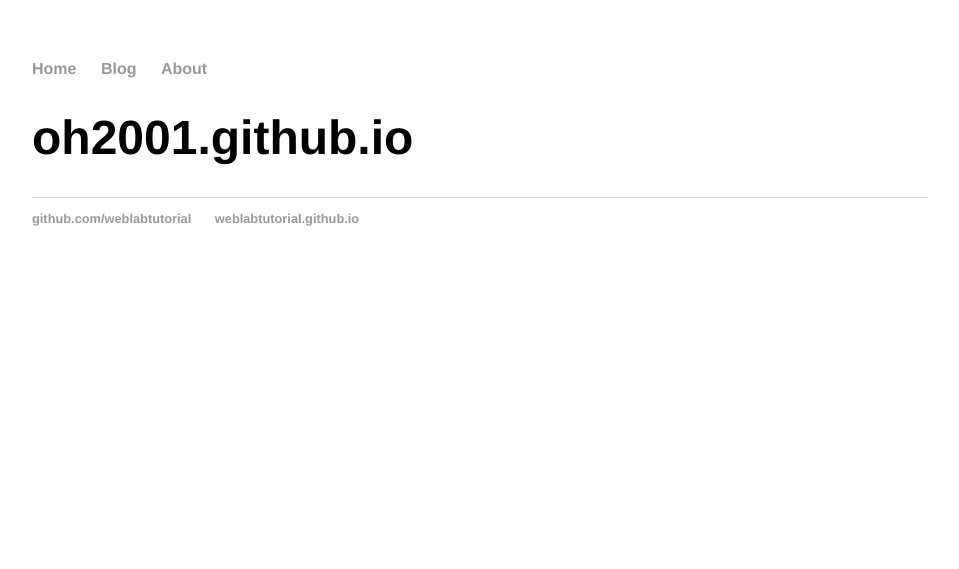
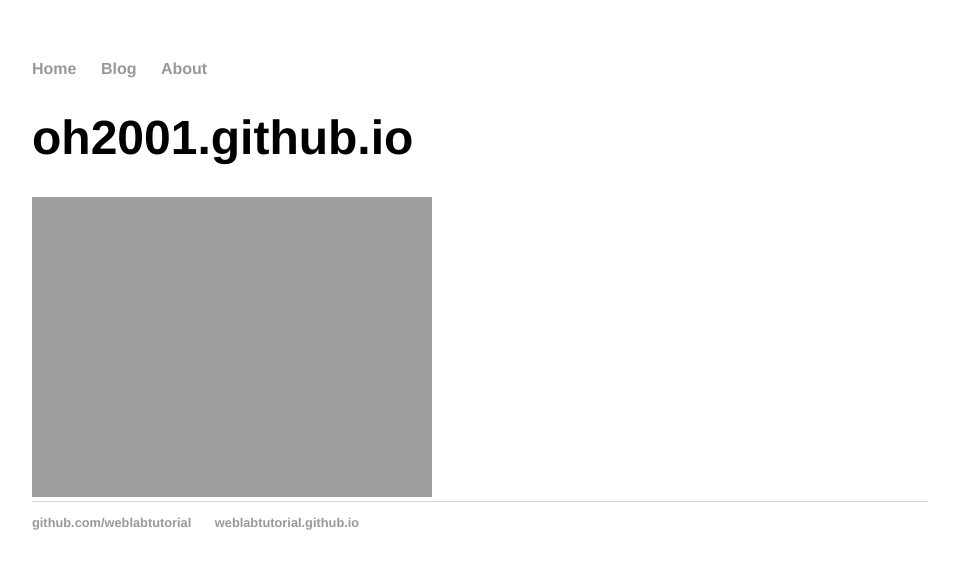
Before and after one commit to oh2001/oh2001.github.io, a Jekyll site: the page built from index.html, in a window 1280 px wide. Shown: the top 569 px of the page, without its empty margins (160-1119 px from the left). Built offline with Jekyll 4.4.1, drawn with Linux system fonts in a browser that asks for light colours.

Commit message:
Update index.html

```diff
--- a/index.html
+++ b/index.html
@@ -4,5 +4,6 @@
 ---
 <div class="blurb">
           <h1>oh2001.github.io</h1>
+          <img src= ”https://images.unsplash.com/photo-1518684079-3c830dcef090?ixid=MnwxMjA3fDB8MHxzZWFyY2h8Mnx8ZHViYWl8ZW58MHx8MHx8&ixlib=rb-1.2.1&w=1000&q=80”>
 
 </div>
```
